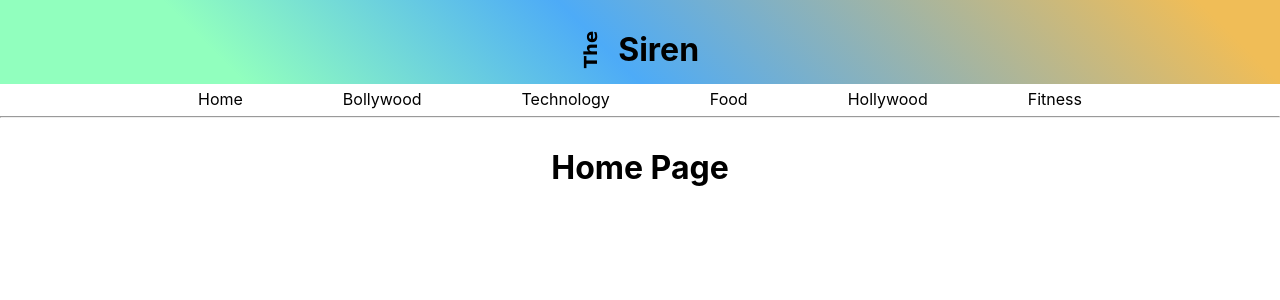
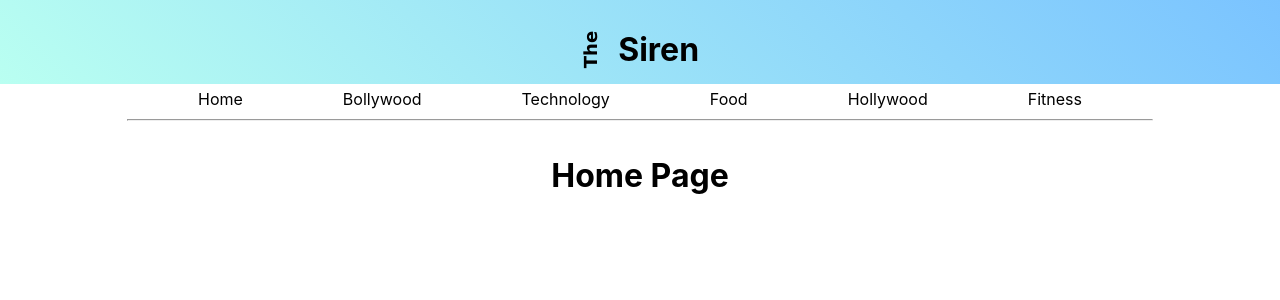
Before and after one commit to rishii64/EA25-React_Blog-App-Project, a React (Create React App) app: page / in a window 1280 px wide. Shown: the top 300 px of the page. Built offline with nearby package versions, Linux system fonts and the light colour scheme.

Commit message:
updates..

```diff
--- a/src/App.css
+++ b/src/App.css
@@ -47,8 +47,9 @@ h1{
   padding: 30px 0 15px 0;
 }
 #head{
-  background-image: linear-gradient(45deg, #91ffbe 18%, #4dabf7 47%, #f0bd57 94%);
+  background-image: linear-gradient(225deg, #7ac3ff 0%, #b9fff1 100%);
 }
 hr{
-  margin-top: 2px;
+  margin: 5px auto;
+  width: 80%;
 }
```
